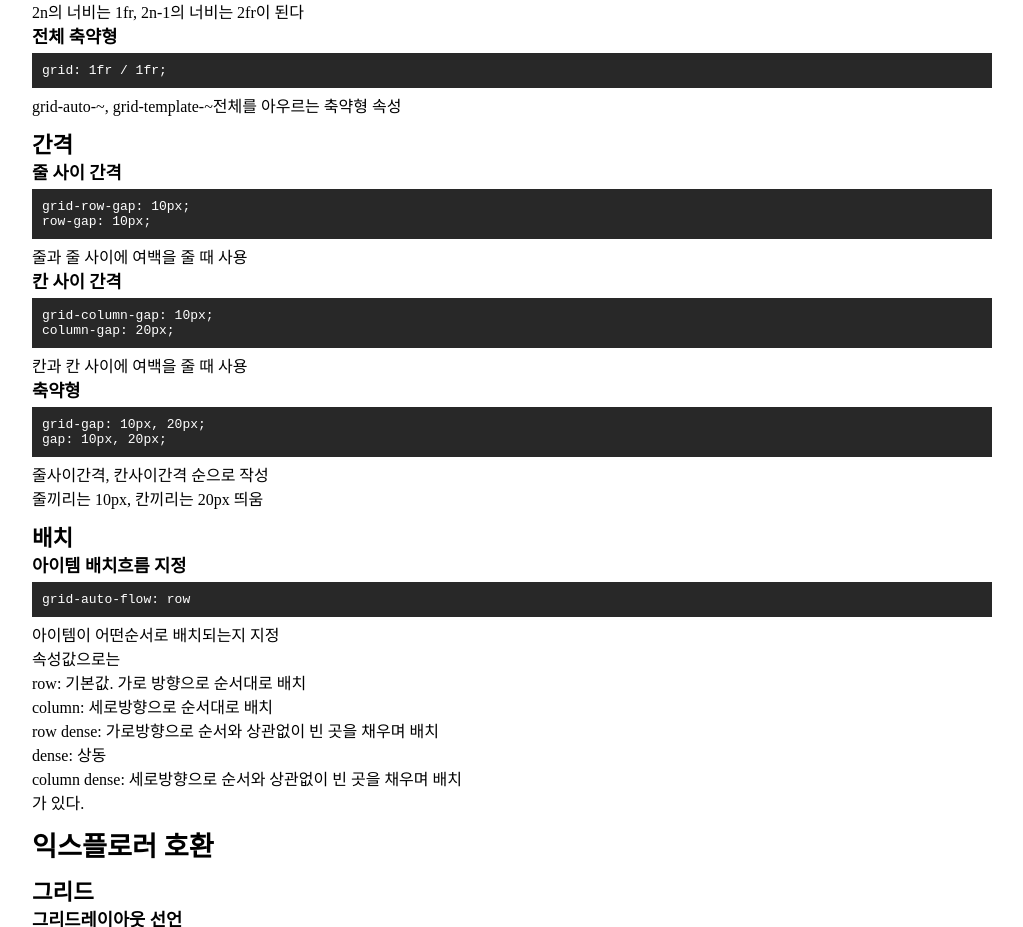
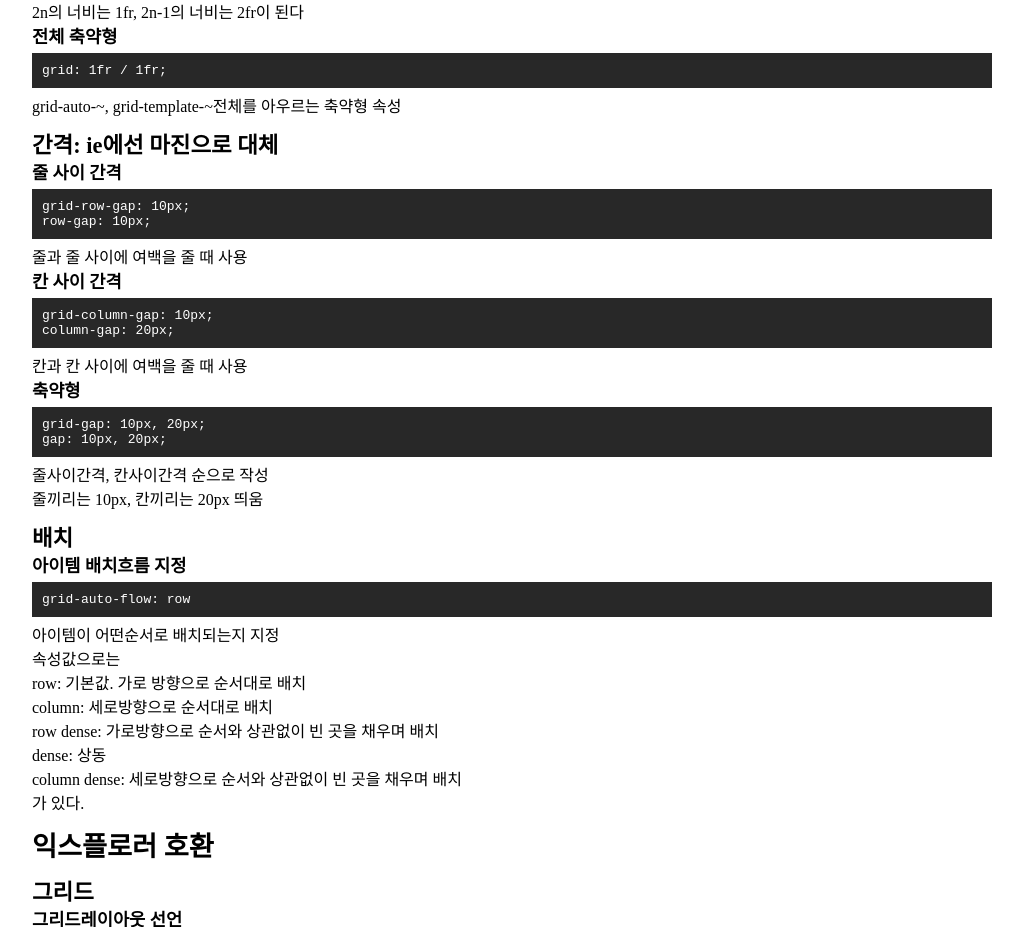
Before and after one commit to key9559/grid-layout, a plain HTML site: page index.html in a window 1280 px wide. Shown: the part 1166-2093 px from the top of the page, without its empty margins (128-1151 px from the left). Drawn offline with Linux system fonts and the light colour scheme.

Commit message:
간격 설명추가

```diff
--- a/index.html
+++ b/index.html
@@ -114,7 +114,7 @@
           </div>
         </li>
         <li class="tag_list">
-          <h3>간격</h3>
+          <h3>간격: ie에선 마진으로 대체</h3>
           <div class="tag_desc">
             <h4>줄 사이 간격</h4>
             <code class="in-code">
@@ -165,6 +165,9 @@
               가 있다.
             </div>
           </div>
+        </li>
+        <li class="tag_list">
+
         </li>
       </ul>
     </section>
```
